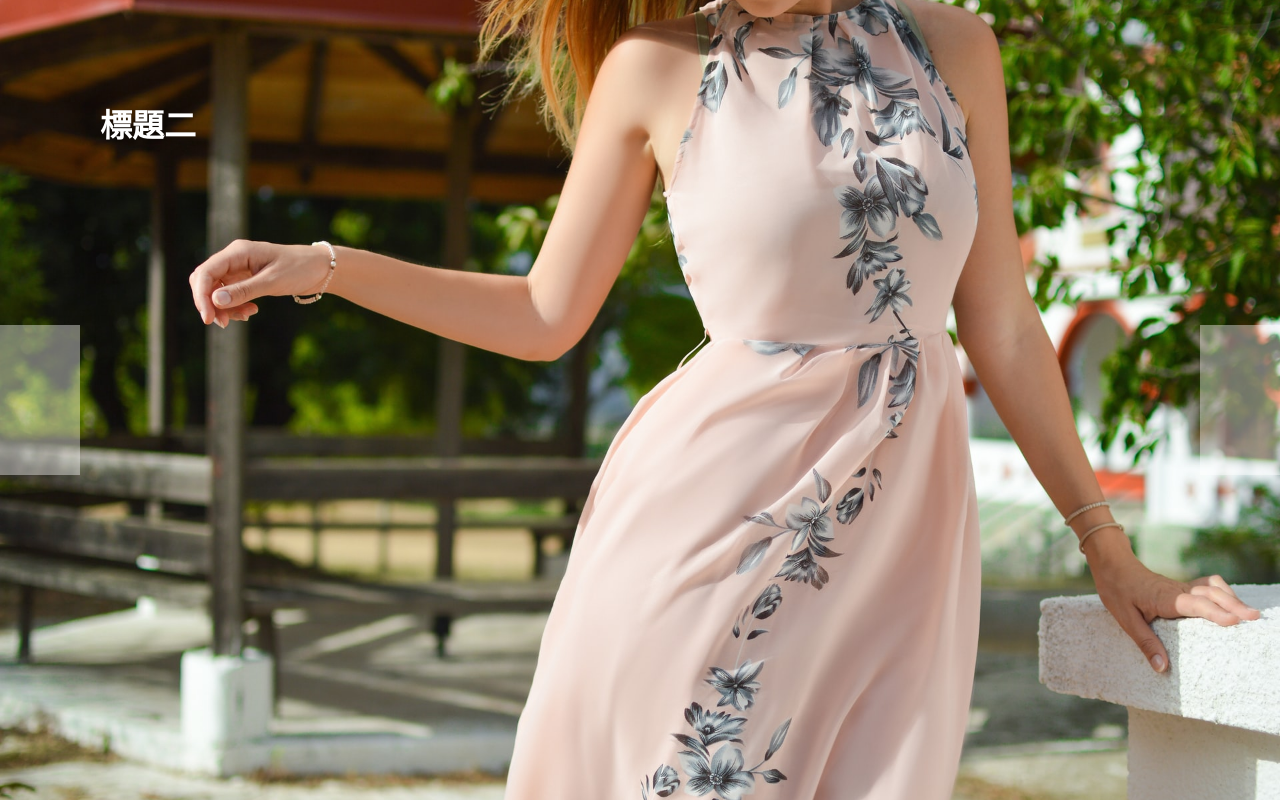
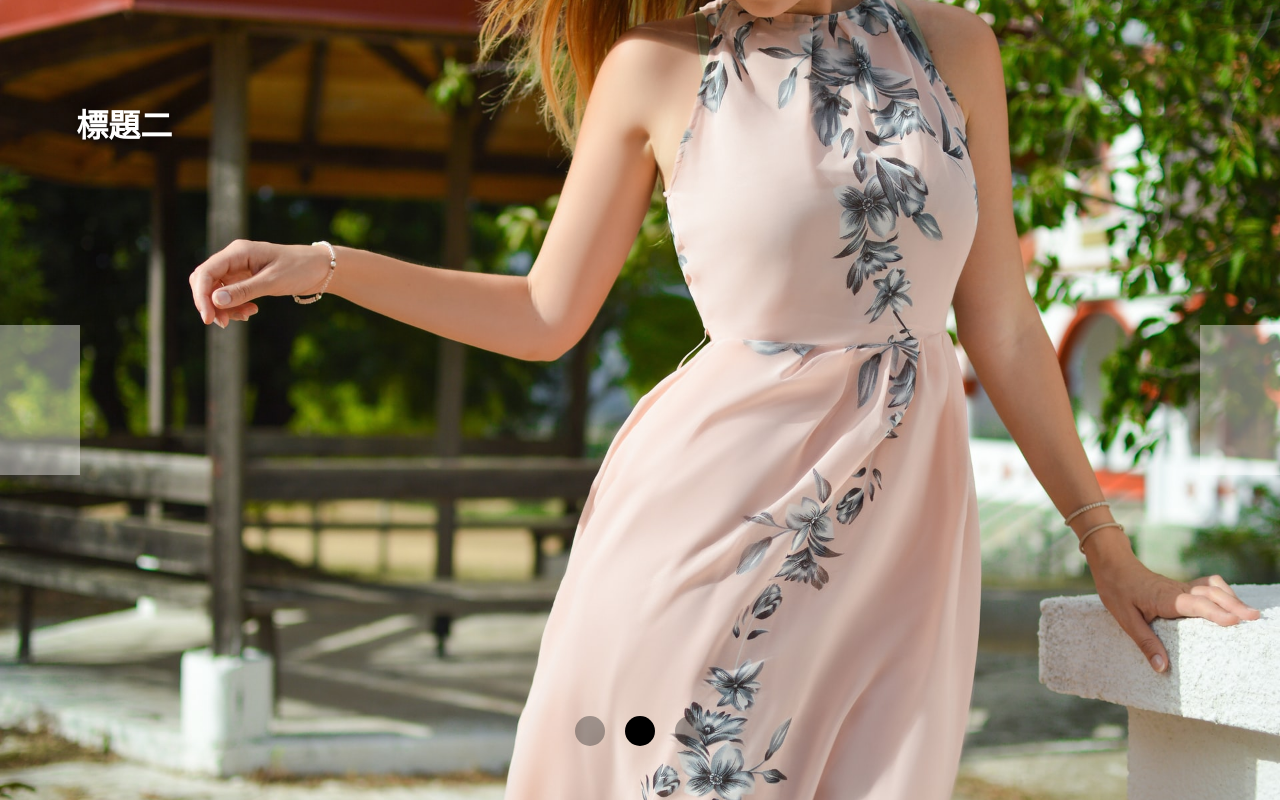
Before and after one commit to teeglen/Web_ZL_Slider, a plain HTML site: page index.html in a window 1280 px wide. Drawn offline with Linux system fonts and the light colour scheme.

Commit message:
更新小按鈕的動畫

```diff
--- a/index.html
+++ b/index.html
@@ -10,7 +10,7 @@
 
 <body>
     <!-- 輪播圖大盒子：data-slider-duration 自動輪播速度 -->
-    <div id="jerry-silder" jerry-slider-auto="3000">
+    <div id="jerry-silder" jerry-slider-auto="4000">
         <!-- 輪播圖項目 -->
         <div class="jerry-item jerry-active">
             <img src="./img/img1.jpg" alt="">
@@ -33,7 +33,7 @@
 
         <!-- 小顆按鈕區塊 -->
         <div id="jerry-buttons">
-            <div class="jerry-button" data-slider-item="1"></div>
+            <div class="jerry-button jerry-button-active" data-slider-item="1"></div>
             <div class="jerry-button" data-slider-item="2"></div>
             <div class="jerry-button" data-slider-item="3"></div>
         </div>
--- a/script.js
+++ b/script.js
@@ -11,6 +11,7 @@ function btndown(){
     if (index == items.length) index=0;       // 如果編號超出範圍 編號歸零
     showItem();
     reset();
+    switchbutton();
 }
 
 // 按鈕函式：上一張
@@ -19,6 +20,7 @@ function btnup(){
     if (index ==-1) index = items.length-1 ;  // 如果編號超出範圍 編號等於 長度-1
     showItem();
     reset();
+    switchbutton();
 }
 
 down.onclick = btndown;         //點擊函式
@@ -45,3 +47,25 @@ function reset() {
     clearInterval(auto);                    // 清除時間
     auto = setInterval(btndown,duration);   // 重新自動播放
 }
+
+// 取得所有小按鈕
+var btns = document.getElementsByClassName("jerry-button");
+
+// 迴圈執行每顆按鈕點擊事情
+for (var i = 0; i < btns.length; i++) {
+    // 匿名函式 function() {}
+    btns[i].onclick = function() {
+        index = this.getAttribute("data-slider-item") - 1;      // 編號 = 點擊按鈕的屬性 - 1
+
+        showItem();
+        reset();
+        switchbutton();
+    }
+}
+
+function switchbutton() {
+    for (var i = 0; i<btns.length; i++) {
+        btns[i].classList.remove("jerry-button-active")
+    }
+    btns[index].classList.add("jerry-button-active")
+}
--- a/style.scss
+++ b/style.scss
@@ -10,13 +10,13 @@
     overflow: hidden;     // 溢出 隱藏
     // 輪播圖項目
     .jerry-item {
-        position: relative;
+        position: relative;             //位置：相對配置
         height: 100%;
         width: 100%;
         display: none;
         // 輪播圖片
         img {
-          position: absolute;
+          position: absolute;           //位置：絕對配置
           height: 100%;
           width: 100%;
           object-fit: cover;
@@ -25,7 +25,7 @@
         }
         // 輪播標題
         h1 {
-          position: absolute;
+          position: absolute;           //位置：絕對配置
           color: white;
           top: 100px;
           left: 100px;
@@ -69,6 +69,29 @@
     #jerry-next {
         right: 0;
     }
+    // 小顆按鈕樣式
+    #jerry-buttons {
+        position: absolute;
+        bottom: 50px;
+        left: 50%;
+        transform: translateX(-50%);
+
+        .jerry-button {
+            width: 30px;
+            height: 30px;
+            background: #2e2d2d66;
+            display:inline-block;
+            border-radius: 50%;
+            margin: 0 8px;
+            cursor:pointer;             //滑鼠指標變手指
+        }
+
+        .jerry-button-active {
+            animation-name: jerrybutton;
+            animation-duration: 1s;         // 動畫時間
+            animation-fill-mode: forwards;   // 停留在動畫結束的畫面 (backwards相反)
+        }
+    }
 }
 
 
@@ -87,3 +110,8 @@
     0% {transform: translateX(-600px);}
     100% {transform: translateX(1);}
 }
+
+@keyframes jerrybutton {
+    0% {background: #2e2d2d66;}
+    100% {background: #000;}
+}
```
Also changed, not shown: style.css, 1 other file.
